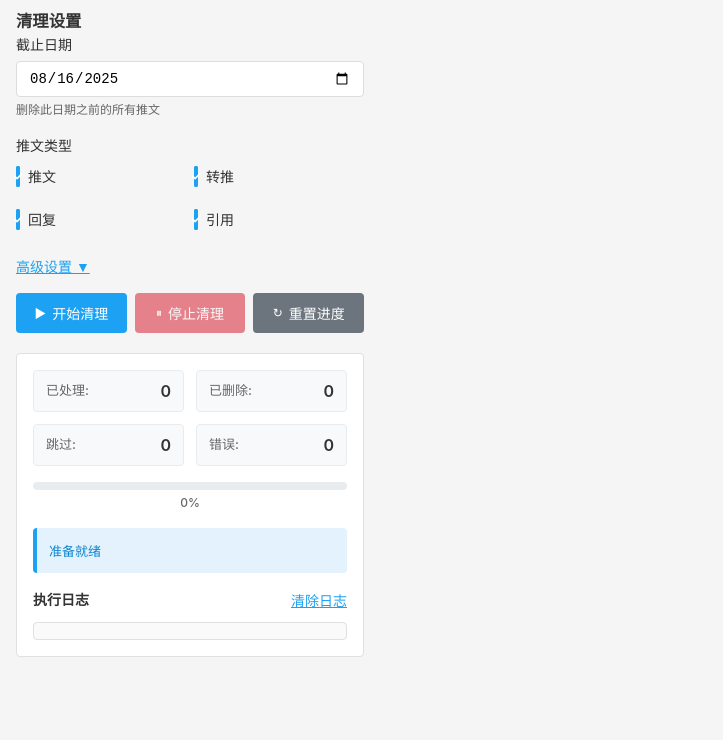
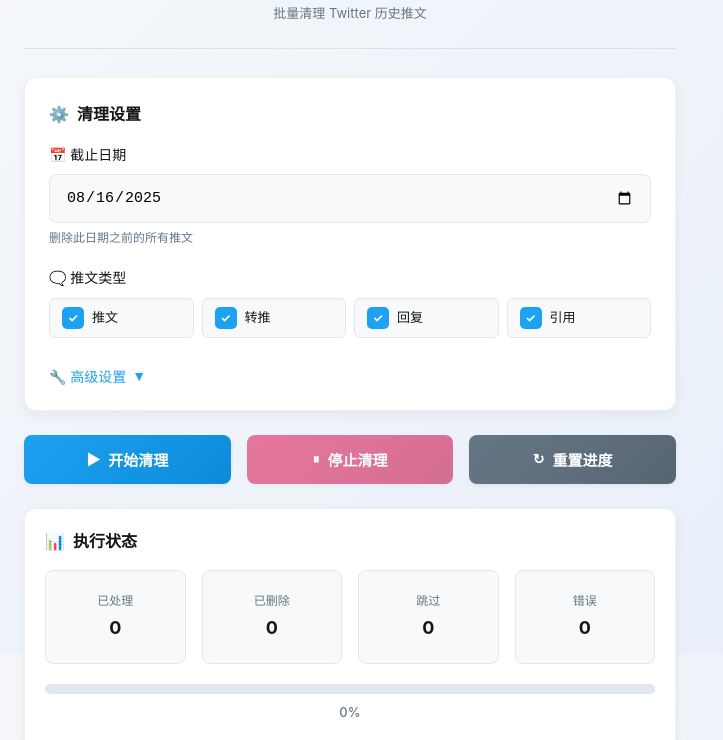
Before and after one commit to daydaylubi/twitter-cleaner, a website built with webpack: page src/popup/popup.html in a window 1280 px wide. Shown: the part 96-836 px from the top of the page, without its empty margins (0-723 px from the left). Before the commit the page ends 800 px from the top, so only its background shows below. Built offline with nearby package versions, Linux system fonts and the light colour scheme; some packages are replaced by stand-ins of ours; no server answers.

Commit message:
优化Chrome扩展弹窗样式和布局
- 增加弹窗宽度从380px到700px，提升用户体验
- 优化推文类型选择区域，使选项均匀分布且对齐
- 改进整体UI设计，使用更现代的配色和阴影效果
- 优化响应式设计，确保在不同屏幕尺寸上都能良好显示

```diff
--- a/src/popup/popup.css
+++ b/src/popup/popup.css
@@ -1,4 +1,4 @@
-/* Twitter Cleaner Popup Styles */
+/* Twitter Cleaner Popup Styles - 优化版本 */
 
 * {
   margin: 0;
@@ -7,80 +7,135 @@
 }
 
 body {
-  font-family: -apple-system, BlinkMacSystemFont, 'Segoe UI', Roboto, sans-serif;
+  font-family: -apple-system, BlinkMacSystemFont, 'Segoe UI', Roboto, Oxygen, Ubuntu, Cantarell, 'Open Sans', 'Helvetica Neue', sans-serif;
   font-size: 14px;
-  line-height: 1.5;
+  line-height: 1.6;
   color: #333;
-  background: #f5f5f5;
-  width: 380px;
-  max-height: 600px;
+  background: linear-gradient(135deg, #f5f7fa 0%, #e4edf9 100%);
+  width: 700px;
+  min-width: 700px;
+  min-height: 700px;
+  max-height: 750px;
   overflow-y: auto;
+  padding: 0;
+  margin: 0;
 }
 
+/* 强制设置容器宽度 */
 .container {
-  padding: 16px;
+  padding: 24px;
+  width: 100%;
+  min-width: 700px;
 }
 
 /* Header */
 .header {
   text-align: center;
-  margin-bottom: 20px;
-  padding-bottom: 16px;
-  border-bottom: 1px solid #e0e0e0;
+  margin-bottom: 28px;
+  padding: 20px 0 24px 0;
+  border-bottom: 1px solid rgba(0, 0, 0, 0.08);
+  position: relative;
 }
 
 .header h1 {
-  font-size: 20px;
-  font-weight: 600;
+  font-size: 24px;
+  font-weight: 700;
   color: #1da1f2;
-  margin-bottom: 4px;
+  margin-bottom: 6px;
+  letter-spacing: -0.5px;
+}
+
+.header h1::after {
+  content: '';
+  display: block;
+  width: 40px;
+  height: 3px;
+  background: #1da1f2;
+  margin: 8px auto 0;
+  border-radius: 3px;
 }
 
 .subtitle {
-  font-size: 12px;
-  color: #666;
+  font-size: 13px;
+  color: #657786;
+  font-weight: 400;
+}
+
+/* Card Styles */
+.card {
+  background: white;
+  border-radius: 12px;
+  box-shadow: 0 4px 12px rgba(0, 0, 0, 0.05);
+  padding: 24px;
+  margin-bottom: 24px;
+  border: 1px solid rgba(0, 0, 0, 0.06);
+}
+
+.card-title {
+  font-size: 16px;
+  font-weight: 600;
+  color: #14171a;
+  margin-bottom: 16px;
+  display: flex;
+  align-items: center;
+  gap: 8px;
+}
+
+.card-title i {
+  color: #1da1f2;
+  font-size: 18px;
 }
 
 /* Form Groups */
 .form-group {
-  margin-bottom: 16px;
+  margin-bottom: 20px;
+}
+
+.form-group:last-child {
+  margin-bottom: 0;
 }
 
 .form-group label {
   display: block;
   font-weight: 500;
-  margin-bottom: 6px;
-  color: #333;
+  margin-bottom: 8px;
+  color: #14171a;
+  font-size: 14px;
 }
 
 .form-group input[type="date"],
 .form-group input[type="number"] {
   width: 100%;
-  padding: 8px 12px;
-  border: 1px solid #ddd;
-  border-radius: 4px;
-  font-size: 14px;
-  transition: border-color 0.2s;
+  padding: 14px 16px;
+  border: 1px solid #e1e8ed;
+  border-radius: 8px;
+  font-size: 15px;
+  transition: all 0.2s ease;
+  background: #f7f9fa;
 }
 
 .form-group input[type="date"]:focus,
 .form-group input[type="number"]:focus {
   outline: none;
   border-color: #1da1f2;
+  background: white;
+  box-shadow: 0 0 0 3px rgba(29, 161, 242, 0.2);
 }
 
 .form-group small {
   display: block;
-  margin-top: 4px;
+  margin-top: 6px;
   font-size: 12px;
-  color: #666;
+  color: #657786;
+  line-height: 1.5;
 }
 
 /* Checkboxes */
 .checkbox-group {
-  display: grid;
-  grid-template-columns: 1fr 1fr;
-  gap: 8px;
+  display: flex;
+  flex-wrap: wrap;
+  gap: 10px;
+  width: 100%;
 }
 
 .checkbox-label {
@@ -88,8 +143,42 @@
   align-items: center;
   cursor: pointer;
   font-size: 14px;
-  color: #333;
-  padding: 4px 0;
+  color: #14171a;
+  padding: 10px 14px;
+  border-radius: 6px;
+  transition: all 0.2s ease;
+  background: #f7f9fa;
+  border: 1px solid #e1e8ed;
+  min-width: 0;
+  flex: 1 1 auto;
+}
+
+/* 推文类型区域的特殊样式 */
+.form-group:has(.checkbox-group) .checkbox-group {
+  gap: 8px;
+  display: flex;
+  flex-wrap: nowrap;
+}
+
+.form-group:has(.checkbox-group) .checkbox-label {
+  flex: 1 1 0;
+  padding: 8px 12px;
+  font-size: 13px;
+  display: flex;
+  align-items: center;
+  justify-content: flex-start;
+  text-align: left;
+  min-width: 0;
+}
+
+.form-group:has(.checkbox-group) .checkmark {
+  margin-right: 8px;
+  flex-shrink: 0;
+}
+
+.checkbox-label:hover {
+  background: #eaf5fd;
+  border-color: #1da1f2;
 }
 
 .checkbox-label input[type="checkbox"] {
@@ -97,13 +186,17 @@
 }
 
 .checkmark {
-  width: 16px;
-  height: 16px;
-  border: 2px solid #ddd;
-  border-radius: 3px;
-  margin-right: 8px;
+  width: 22px;
+  height: 22px;
+  border: 2px solid #e1e8ed;
+  border-radius: 5px;
+  margin-right: 12px;
   position: relative;
   transition: all 0.2s;
+  flex-shrink: 0;
+  display: flex;
+  align-items: center;
+  justify-content: center;
 }
 
 .checkbox-label input[type="checkbox"]:checked + .checkmark {
@@ -113,10 +206,8 @@
 
 .checkbox-label input[type="checkbox"]:checked + .checkmark::after {
   content: '✓';
-  position: absolute;
-  top: 50%;
-  left: 50%;
-  transform: translate(-50%, -50%);
+  position: static;
+  transform: none;
   color: white;
   font-size: 12px;
   font-weight: bold;
@@ -130,23 +221,36 @@
   cursor: pointer;
   font-size: 14px;
   padding: 0;
-  text-decoration: underline;
+  text-decoration: none;
+  font-weight: 500;
+  display: flex;
+  align-items: center;
+  gap: 6px;
+  transition: color 0.2s;
 }
 
 .btn-link:hover {
   color: #0c85d0;
 }
 
+.btn-link i {
+  transition: transform 0.3s ease;
+}
+
+.btn-link.active i {
+  transform: rotate(180deg);
+}
+
 .advanced-settings {
-  margin-top: 12px;
-  padding: 12px;
-  background: #f9f9f9;
-  border-radius: 4px;
-  border: 1px solid #e0e0e0;
+  margin-top: 20px;
+  padding: 20px;
+  background: #f7f9fa;
+  border-radius: 8px;
+  border: 1px solid #e1e8ed;
 }
 
 .setting-item {
-  margin-bottom: 12px;
+  margin-bottom: 20px;
 }
 
 .setting-item:last-child {
@@ -156,147 +260,167 @@
 .setting-item label {
   display: block;
   font-size: 13px;
-  margin-bottom: 4px;
-  color: #555;
+  margin-bottom: 6px;
+  color: #657786;
+  font-weight: 500;
 }
 
 .setting-item input[type="number"] {
   width: 100%;
-  padding: 6px 8px;
-  border: 1px solid #ddd;
-  border-radius: 3px;
+  padding: 10px 12px;
+  border: 1px solid #e1e8ed;
+  border-radius: 6px;
   font-size: 13px;
+  background: white;
+}
+
+.setting-item input[type="number"]:focus {
+  outline: none;
+  border-color: #1da1f2;
+  box-shadow: 0 0 0 2px rgba(29, 161, 242, 0.2);
 }
 
 /* Control Buttons */
 .control-section {
-  display: flex;
-  gap: 8px;
-  margin-bottom: 20px;
+  display: grid;
+  grid-template-columns: 1fr 1fr 1fr;
+  gap: 16px;
+  margin-bottom: 24px;
 }
 
 .btn {
-  flex: 1;
-  padding: 10px 16px;
+  padding: 14px 18px;
   border: none;
-  border-radius: 4px;
-  font-size: 14px;
-  font-weight: 500;
+  border-radius: 8px;
+  font-size: 15px;
+  font-weight: 600;
   cursor: pointer;
-  transition: all 0.2s;
+  transition: all 0.2s ease;
   display: flex;
   align-items: center;
   justify-content: center;
-  gap: 6px;
+  gap: 8px;
+  box-shadow: 0 2px 4px rgba(0, 0, 0, 0.05);
 }
 
 .btn:disabled {
   opacity: 0.6;
   cursor: not-allowed;
+  transform: none !important;
+}
+
+.btn:active:not(:disabled) {
+  transform: translateY(1px);
 }
 
 .btn-primary {
-  background-color: #1da1f2;
+  background: linear-gradient(135deg, #1da1f2 0%, #0d8bd9 100%);
   color: white;
 }
 
 .btn-primary:hover:not(:disabled) {
-  background-color: #0c85d0;
+  background: linear-gradient(135deg, #0d8bd9 0%, #0a7bcd 100%);
+  box-shadow: 0 4px 8px rgba(29, 161, 242, 0.3);
 }
 
 .btn-danger {
-  background-color: #dc3545;
+  background: linear-gradient(135deg, #e0245e 0%, #c61a4f 100%);
   color: white;
 }
 
 .btn-danger:hover:not(:disabled) {
-  background-color: #c82333;
+  background: linear-gradient(135deg, #c61a4f 0%, #b01746 100%);
+  box-shadow: 0 4px 8px rgba(224, 36, 94, 0.3);
 }
 
 .btn-secondary {
-  background-color: #6c757d;
+  background: linear-gradient(135deg, #657786 0%, #566573 100%);
   color: white;
 }
 
 .btn-secondary:hover:not(:disabled) {
-  background-color: #5a6268;
+  background: linear-gradient(135deg, #566573 0%, #475460 100%);
+  box-shadow: 0 4px 8px rgba(101, 119, 134, 0.3);
 }
 
 .btn-icon {
-  font-size: 12px;
+  font-size: 14px;
 }
 
 /* Status Section */
 .status-section {
   background: white;
-  border-radius: 4px;
-  border: 1px solid #e0e0e0;
-  padding: 16px;
+  border-radius: 12px;
+  box-shadow: 0 4px 12px rgba(0, 0, 0, 0.05);
+  padding: 20px;
+  border: 1px solid rgba(0, 0, 0, 0.06);
 }
 
 .progress-info {
   display: grid;
-  grid-template-columns: 1fr 1fr;
-  gap: 12px;
-  margin-bottom: 16px;
+  grid-template-columns: repeat(4, 1fr);
+  gap: 16px;
+  margin-bottom: 20px;
 }
 
 .progress-item {
   display: flex;
-  justify-content: space-between;
-  align-items: center;
-  padding: 8px 12px;
-  background: #f8f9fa;
-  border-radius: 4px;
-  border: 1px solid #e9ecef;
+  flex-direction: column;
+  padding: 20px;
+  background: #f7f9fa;
+  border-radius: 8px;
+  border: 1px solid #e1e8ed;
+  text-align: center;
 }
 
 .progress-item .label {
-  font-size: 13px;
-  color: #666;
+  font-size: 12px;
+  color: #657786;
   font-weight: 500;
+  margin-bottom: 4px;
 }
 
 .progress-item .value {
-  font-size: 16px;
-  font-weight: 600;
-  color: #333;
+  font-size: 18px;
+  font-weight: 700;
+  color: #14171a;
 }
 
 /* Progress Bar */
 .progress-container {
-  margin-bottom: 16px;
+  margin-bottom: 20px;
 }
 
 .progress-bar {
   width: 100%;
-  height: 8px;
-  background-color: #e9ecef;
-  border-radius: 4px;
+  height: 10px;
+  background-color: #e1e8ed;
+  border-radius: 5px;
   overflow: hidden;
-  margin-bottom: 4px;
+  margin-bottom: 8px;
 }
 
 .progress-fill {
   height: 100%;
-  background-color: #1da1f2;
-  transition: width 0.3s ease;
+  background: linear-gradient(90deg, #1da1f2 0%, #0d8bd9 100%);
+  transition: width 0.4s ease;
   width: 0%;
+  border-radius: 5px;
 }
 
 .progress-text {
   text-align: center;
-  font-size: 12px;
-  color: #666;
+  font-size: 13px;
+  color: #657786;
   font-weight: 500;
 }
 
 /* Current Operation */
 .current-operation {
-  margin-bottom: 16px;
-  padding: 12px;
-  background: #e3f2fd;
-  border-radius: 4px;
+  margin-bottom: 20px;
+  padding: 14px;
+  background: #e8f3ff;
+  border-radius: 8px;
   border-left: 4px solid #1da1f2;
 }
 
@@ -304,6 +428,7 @@
   font-size: 13px;
   color: #0c85d0;
   font-weight: 500;
+  line-height: 1.5;
 }
 
 /* Log Section */
@@ -311,31 +436,37 @@
   display: flex;
   justify-content: space-between;
   align-items: center;
-  margin-bottom: 12px;
+  margin-bottom: 14px;
 }
 
 .log-header h4 {
-  font-size: 14px;
-  color: #333;
+  font-size: 15px;
+  color: #14171a;
   font-weight: 600;
+  display: flex;
+  align-items: center;
+  gap: 8px;
 }
 
 .log-container {
-  max-height: 200px;
+  max-height: 350px;
   overflow-y: auto;
-  border: 1px solid #e0e0e0;
-  border-radius: 4px;
-  background: #fafafa;
-  padding: 8px;
+  border: 1px solid #e1e8ed;
+  border-radius: 8px;
+  background: #f7f9fa;
+  padding: 16px;
 }
 
 .log-entry {
-  padding: 4px 8px;
-  margin-bottom: 4px;
-  border-radius: 3px;
-  font-size: 12px;
-  line-height: 1.4;
+  padding: 12px 16px;
+  margin-bottom: 12px;
+  border-radius: 6px;
+  font-size: 14px;
+  line-height: 1.5;
   word-break: break-word;
+  display: flex;
+  align-items: flex-start;
+  gap: 12px;
 }
 
 .log-entry:last-child {
@@ -343,34 +474,44 @@
 }
 
 .log-entry.info {
-  background: #e3f2fd;
+  background: #e8f3ff;
   color: #0c85d0;
+  border-left: 3px solid #1da1f2;
 }
 
 .log-entry.success {
-  background: #e8f5e8;
+  background: #e8f5e9;
   color: #2e7d32;
+  border-left: 3px solid #4caf50;
 }
 
 .log-entry.warning {
   background: #fff3e0;
   color: #f57c00;
+  border-left: 3px solid #ff9800;
 }
 
 .log-entry.error {
   background: #ffebee;
   color: #c62828;
+  border-left: 3px solid #f44336;
 }
 
 .log-entry.debug {
   background: #f5f5f5;
   color: #666;
+  border-left: 3px solid #9e9e9e;
 }
 
 .log-timestamp {
   font-size: 11px;
   color: #999;
-  margin-right: 8px;
+  min-width: 60px;
+  font-family: monospace;
+}
+
+.log-message {
+  flex: 1;
 }
 
 /* Scrollbar styling */
@@ -393,7 +534,7 @@
 }
 
 /* Responsive adjustments */
-@media (max-width: 400px) {
+@media (max-width: 750px) {
   body {
     width: 100%;
   }
@@ -402,7 +543,15 @@
     grid-template-columns: 1fr;
   }
 
+  .checkbox-label {
+    min-width: auto;
+  }
+
   .progress-info {
+    grid-template-columns: repeat(2, 1fr);
+  }
+
+  .control-section {
     grid-template-columns: 1fr;
   }
 }
--- a/src/popup/popup.html
+++ b/src/popup/popup.html
@@ -15,19 +15,22 @@
     </div>
 
     <!-- 设置区域 -->
-    <div class="settings-section">
-      <h3>清理设置</h3>
+    <div class="card">
+      <h3 class="card-title">
+        <span>⚙️</span>
+        清理设置
+      </h3>
 
       <!-- 截止日期 -->
       <div class="form-group">
-        <label for="cutoffDate">截止日期</label>
+        <label for="cutoffDate">📅 截止日期</label>
         <input type="date" id="cutoffDate" name="cutoffDate">
         <small>删除此日期之前的所有推文</small>
       </div>
 
       <!-- 推文类型 -->
       <div class="form-group">
-        <label>推文类型</label>
+        <label>🗨️ 推文类型</label>
         <div class="checkbox-group">
           <label class="checkbox-label">
             <input type="checkbox" name="tweetTypes" value="TWEET" checked>
@@ -55,26 +58,27 @@
       <!-- 高级设置 -->
       <div class="form-group">
         <button type="button" id="advancedToggle" class="btn-link">
-          高级设置 ▼
+          <span>🔧 高级设置</span>
+          <span>▼</span>
         </button>
         <div id="advancedSettings" class="advanced-settings" style="display: none;">
           <div class="setting-item">
-            <label for="deleteDelay">删除间隔 (毫秒)</label>
+            <label for="deleteDelay">⏱️ 删除间隔 (毫秒)</label>
             <input type="number" id="deleteDelay" value="2000" min="500" max="10000">
           </div>
           <div class="setting-item">
-            <label for="scrollDelay">滚动间隔 (毫秒)</label>
+            <label for="scrollDelay">🖱️ 滚动间隔 (毫秒)</label>
             <input type="number" id="scrollDelay" value="3000" min="1000" max="10000">
           </div>
           <div class="setting-item">
-            <label for="maxTweets">最大处理数量</label>
+            <label for="maxTweets">📊 最大处理数量</label>
             <input type="number" id="maxTweets" value="10000" min="100" max="50000">
           </div>
           <div class="setting-item">
             <label class="checkbox-label">
               <input type="checkbox" id="debugMode">
               <span class="checkmark"></span>
-              调试模式
+              🐞 调试模式
             </label>
           </div>
         </div>
@@ -98,23 +102,28 @@
     </div>
 
     <!-- 状态区域 -->
-    <div class="status-section">
+    <div class="card status-section">
+      <h3 class="card-title">
+        <span>📊</span>
+        执行状态
+      </h3>
+
       <!-- 进度信息 -->
       <div class="progress-info">
         <div class="progress-item">
-          <span class="label">已处理:</span>
+          <span class="label">已处理</span>
           <span class="value" id="processedCount">0</span>
         </div>
         <div class="progress-item">
-          <span class="label">已删除:</span>
+          <span class="label">已删除</span>
           <span class="value" id="deletedCount">0</span>
         </div>
         <div class="progress-item">
-          <span class="label">跳过:</span>
+          <span class="label">跳过</span>
           <span class="value" id="skippedCount">0</span>
         </div>
         <div class="progress-item">
-          <span class="label">错误:</span>
+          <span class="label">错误</span>
           <span class="value" id="errorsCount">0</span>
         </div>
       </div>
@@ -135,7 +144,10 @@
       <!-- 日志区域 -->
       <div class="log-section">
         <div class="log-header">
-          <h4>执行日志</h4>
+          <h4>
+            <span>📋</span>
+            执行日志
+          </h4>
           <button id="clearLogBtn" class="btn-link">清除日志</button>
         </div>
         <div id="logContainer" class="log-container"></div>
--- a/webpack.config.js
+++ b/webpack.config.js
@@ -48,6 +48,10 @@
         {
           from: 'src/assets',
           to: 'assets'
+        },
+        {
+          from: 'src/popup/popup.css',
+          to: 'popup.css'
         }
       ]
     })
```
Also changed, not shown: src/popup/popup.js (+14 -3 lines).
